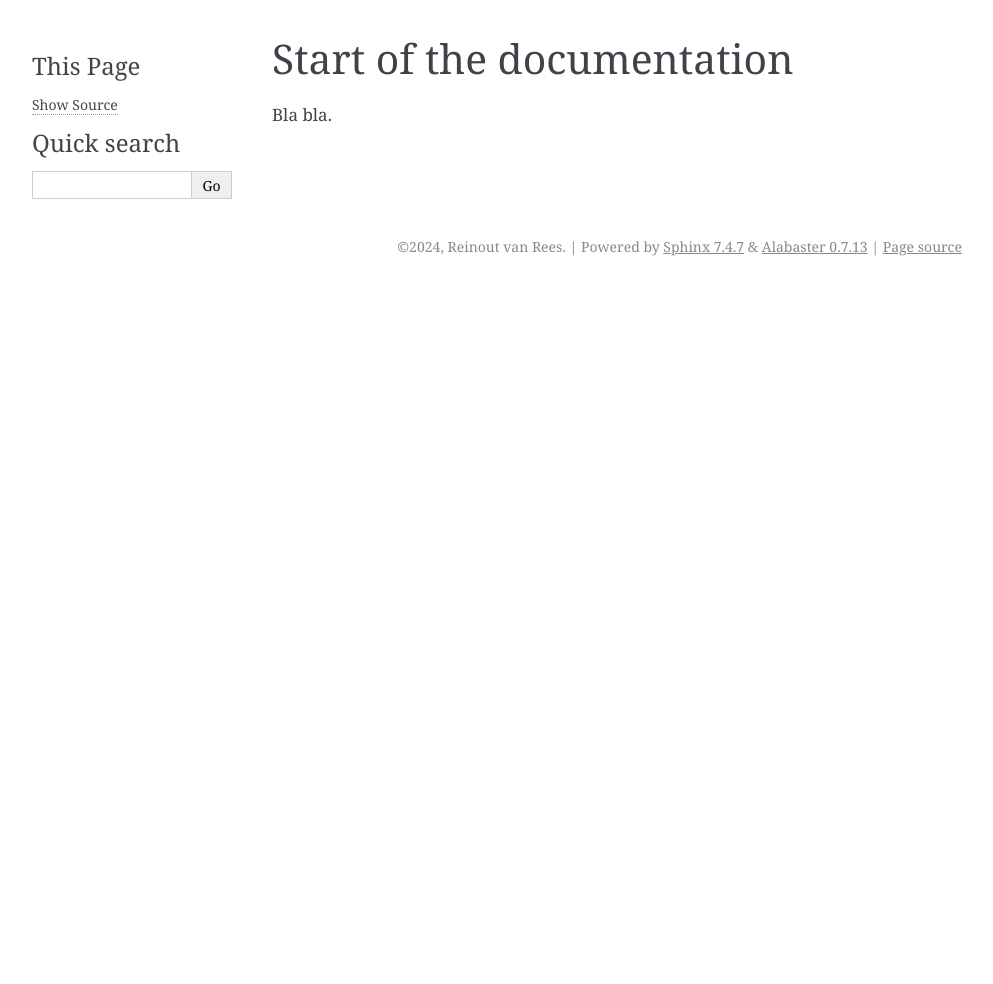
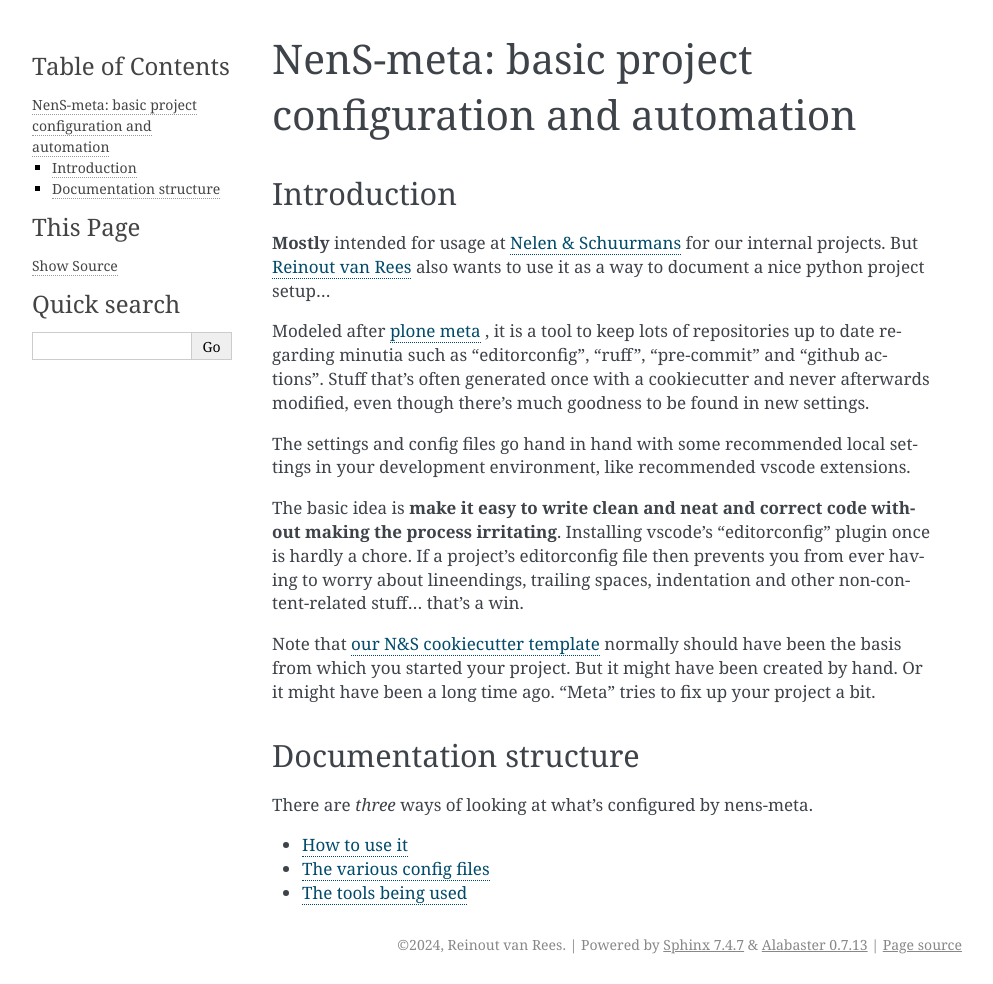
Before and after one commit to nens/nens-meta, a Sphinx documentation site: the page built from doc/index.md, in a window 1280 px wide. Shown: the whole page, without its empty margins (148-1141 px from the left). Built offline with Sphinx 7.4.7, drawn with Linux system fonts in a browser that asks for light colours; before the commit the page ends 900 px from its top, so only the background shows below that.

Commit message:
Started documentation

````diff
--- /dev/null
+++ b/doc/config-files.md
@@ -0,0 +1,3 @@
+# The various config files
+
+bla
--- a/doc/index.md
+++ b/doc/index.md
@@ -1,3 +1,25 @@
-# Start of the documentation
+# NenS-meta: basic project configuration and automation
 
-Bla bla.
+
+## Introduction
+
+**Mostly** intended for usage at [Nelen & Schuurmans](https://www.nelen-schuurmans.nl) for our internal projects. But [Reinout van Rees](https://reinout.vanrees.org) also wants to use it as a way to document a nice python project setup...
+
+Modeled after [plone meta](https://github.com/plone/meta) , it is a tool to keep lots of repositories up to date regarding minutia such as "editorconfig", "ruff", "pre-commit" and "github actions". Stuff that's often generated once with a cookiecutter and never afterwards modified, even though there's much goodness to be found in new settings.
+
+The settings and config files go hand in hand with some recommended local settings in your development environment, like recommended vscode extensions.
+
+The basic idea is **make it easy to write clean and neat and correct code without making the process irritating**. Installing vscode's "editorconfig" plugin once is hardly a chore. If a project's editorconfig file then prevents you from ever having to worry about lineendings, trailing spaces, indentation and other non-content-related stuff... that's a win.
+
+Note that [our N&S cookiecutter template](https://github.com/nens/cookiecutter-python-template) normally should have been the basis from which you started your project. But it might have been created by hand. Or it might have been a long time ago. "Meta" tries to fix up your project a bit.
+
+
+## Documentation structure
+
+There are *three* ways of looking at what's configured by nens-meta.
+
+```{toctree}
+how-to-use.md
+config-files.md
+tools.md
+```
--- /dev/null
+++ b/doc/tools.md
@@ -0,0 +1,3 @@
+# The tools being used
+
+bla
````
Also changed, not shown: README.md (+2 -2 lines), doc/how-to-use.md (added, +3 -0 lines).
